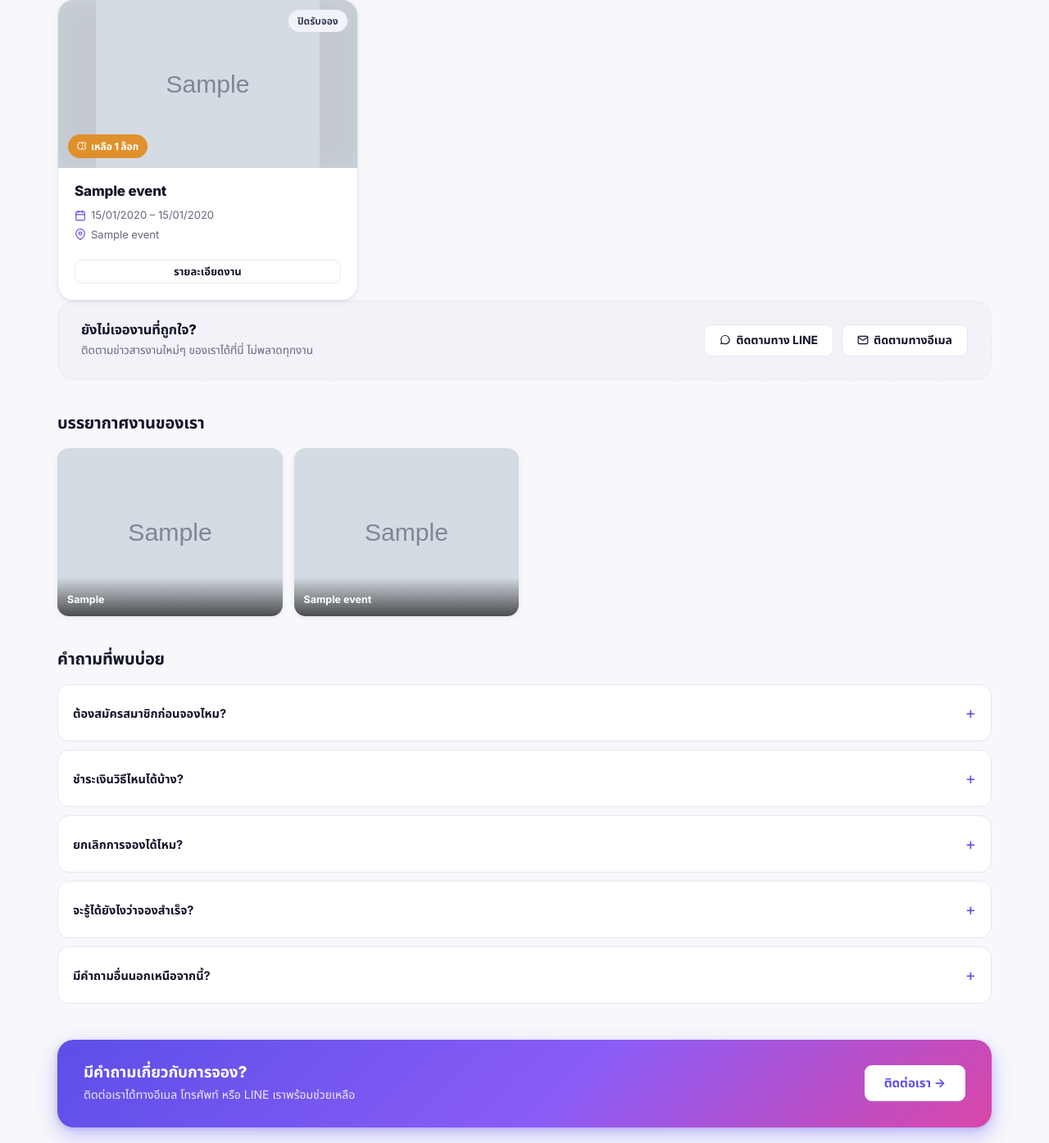
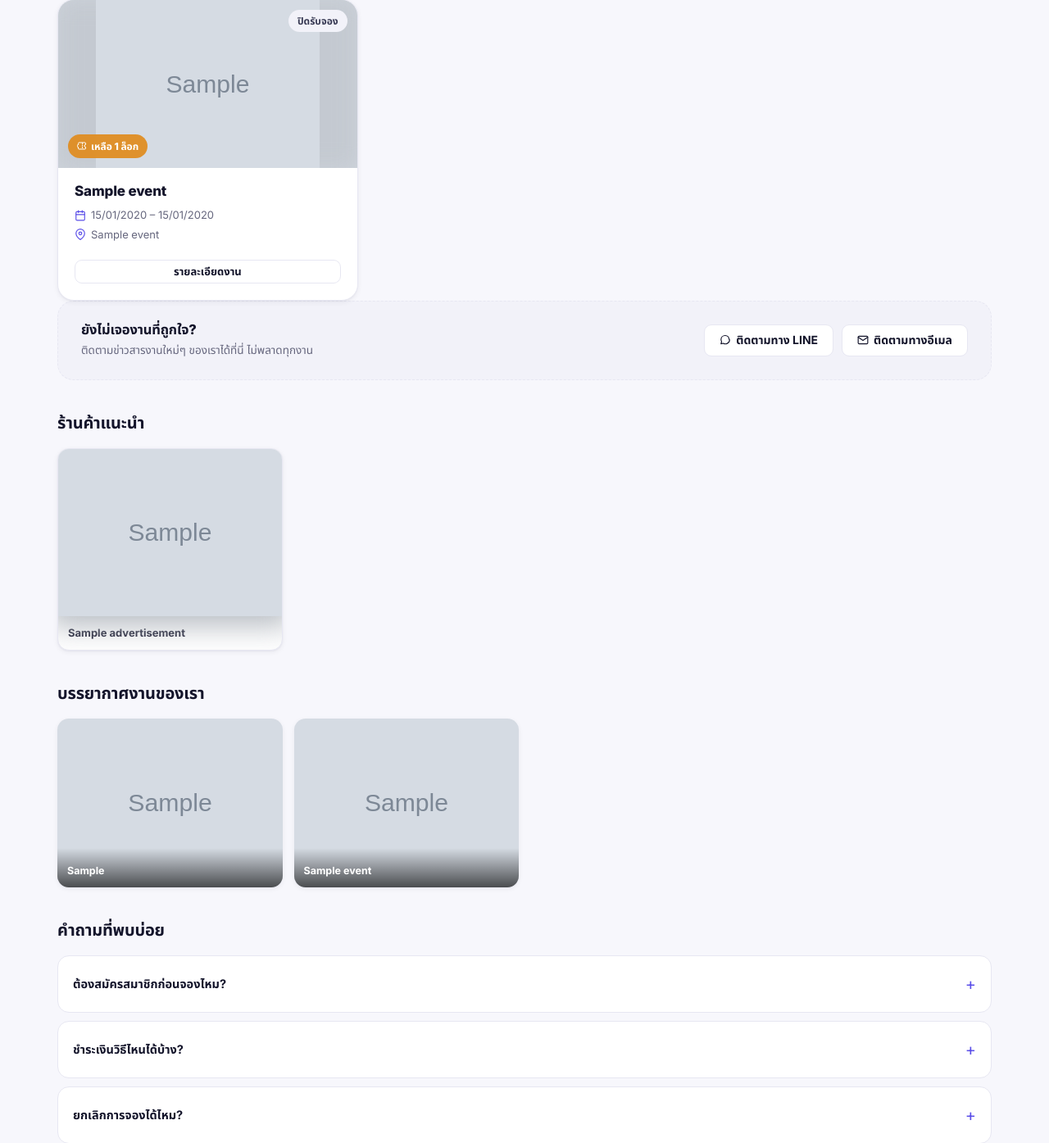
Before and after one commit to goldes1234-arch/wat-florida-dhammaram-market-, a PHP site: page / in a window 1280 px wide. Shown: the part 654-2049 px from the top of the page at 82% size. Run offline with PHP 8.4, Linux system fonts and the light colour scheme; tables that the repository leaves empty hold one stand-in row (values such as "Sample post"); grey boxes marked "Sample" are stand-in pictures.

Commit message:
Add admin-managed shop advertisements shown on the home and event pages
Lets admins promote local businesses/vendors that ask the temple to help
advertise them: upload a business name + image + optional link from
Settings, shown as a "featured shops" grid on the home page and every
event detail page. Images render uncropped (blurred-backdrop + object-fit
contain, same trick as the existing hero banner) so both portrait and
landscape ads look good without needing a fixed aspect ratio upload.

Co-Authored-By: Claude Sonnet 5 <noreply@anthropic.com>

```diff
--- a/app/Controllers/Public/EventController.php
+++ b/app/Controllers/Public/EventController.php
@@ -4,6 +4,7 @@ namespace App\Controllers\Public;
 
 use App\Core\Request;
 use App\Core\View;
+use App\Models\Advertisement;
 use App\Models\Event;
 use App\Models\EventContact;
 use App\Models\EventPhoto;
@@ -85,6 +86,7 @@ class EventController
             'maxCol' => $maxCol,
             'eventContacts' => EventContact::forEvent((int) $event['id']),
             'eventPhotos' => EventPhoto::forEvent((int) $event['id']),
+            'advertisements' => Advertisement::all(),
             'isSoldOut' => $isSoldOut,
             'waitlistCount' => $isSoldOut ? count(WaitlistEntry::notNotifiedForEvent((int) $event['id'])) : 0,
             'metaTitle' => $eventName,
--- a/app/Controllers/Public/HomeController.php
+++ b/app/Controllers/Public/HomeController.php
@@ -4,6 +4,7 @@ namespace App\Controllers\Public;
 
 use App\Core\Request;
 use App\Core\View;
+use App\Models\Advertisement;
 use App\Models\Booking;
 use App\Models\Event;
 use App\Models\GalleryPhoto;
@@ -47,6 +48,7 @@ class HomeController
             'gridEvents' => $gridEvents,
             'featuredEvent' => $featuredEvent,
             'galleryPhotos' => GalleryPhoto::all(),
+            'advertisements' => Advertisement::all(),
             'lotCounts' => $lotCounts,
             'statEventsCount' => count($events),
             'statAvailableLots' => array_sum(array_column($lotCounts, 'available')),
--- /dev/null
+++ b/app/Models/Advertisement.php
@@ -0,0 +1,36 @@
+<?php
+
+namespace App\Models;
+
+class Advertisement extends Model
+{
+    public static function all(): array
+    {
+        return self::db()->query('SELECT * FROM advertisements ORDER BY sort_order, id')->fetchAll();
+    }
+
+    public static function find(int $id): ?array
+    {
+        $stmt = self::db()->prepare('SELECT * FROM advertisements WHERE id = :id');
+        $stmt->execute(['id' => $id]);
+        return $stmt->fetch() ?: null;
+    }
+
+    public static function create(string $businessName, string $imagePath, ?string $linkUrl): int
+    {
+        $stmt = self::db()->prepare(
+            'INSERT INTO advertisements (business_name, image_path, link_url) VALUES (:business_name, :image_path, :link_url)'
+        );
+        $stmt->execute([
+            'business_name' => $businessName,
+            'image_path' => $imagePath,
+            'link_url' => $linkUrl ?: null,
+        ]);
+        return (int) self::db()->lastInsertId();
+    }
+
+    public static function delete(int $id): void
+    {
+        self::db()->prepare('DELETE FROM advertisements WHERE id = :id')->execute(['id' => $id]);
+    }
+}
--- a/assets/css/public.css
+++ b/assets/css/public.css
@@ -160,6 +160,29 @@
   color: #fff; font-size: 12.5px; font-weight: 700;
 }
 @media (max-width: 768px) { .event-gallery { grid-template-columns: repeat(2, 1fr); } }
+
+/* Featured shops / advertisements — same blurred-backdrop + object-fit:contain trick as
+   the event hero banner, so portrait and landscape ad images both display in full. */
+.ads-grid { display: grid; grid-template-columns: repeat(4, 1fr); gap: 14px; margin-bottom: 40px; }
+.ad-card {
+  display: block; text-decoration: none; color: inherit;
+  border-radius: var(--radius-md); overflow: hidden;
+  border: 1px solid var(--color-border); box-shadow: var(--shadow-sm);
+  background: #fff; transition: transform .15s ease, box-shadow .15s ease;
+}
+.ad-card:hover { text-decoration: none; transform: translateY(-2px); box-shadow: var(--shadow-md); }
+.ad-card-media {
+  position: relative; display: block; aspect-ratio: 4/3;
+  background-size: cover; background-position: center;
+}
+.ad-card-media::before {
+  content: ''; position: absolute; inset: -12px;
+  background: inherit; background-size: cover; background-position: center;
+  filter: blur(18px) brightness(.85);
+}
+.ad-card-media img { position: relative; z-index: 1; width: 100%; height: 100%; object-fit: contain; }
+.ad-card-name { display: block; padding: 10px 12px; font-size: 13px; font-weight: 700; }
+@media (max-width: 768px) { .ads-grid { grid-template-columns: repeat(2, 1fr); } }
 
 /* FAQ */
 .faq-section { margin-bottom: 40px; }
--- a/config/routes.php
+++ b/config/routes.php
@@ -102,6 +102,8 @@ $router->group(['middleware' => ['auth']], function ($router) {
             $router->post('/admin/settings/social-links/{id}/delete', [Admin\SettingsController::class, 'destroySocialLink']);
             $router->post('/admin/settings/gallery', [Admin\SettingsController::class, 'storeGalleryPhoto']);
             $router->post('/admin/settings/gallery/{id}/delete', [Admin\SettingsController::class, 'destroyGalleryPhoto']);
+            $router->post('/admin/settings/advertisements', [Admin\SettingsController::class, 'storeAdvertisement']);
+            $router->post('/admin/settings/advertisements/{id}/delete', [Admin\SettingsController::class, 'destroyAdvertisement']);
             $router->post('/admin/settings/test-email', [Admin\SettingsController::class, 'testEmail']);
 
             $router->get('/admin/activity-log', [Admin\ActivityLogController::class, 'index']);
--- a/resources/lang/th.php
+++ b/resources/lang/th.php
@@ -393,6 +393,17 @@ return [
     'settings.gallery_add_button' => 'เพิ่มรูปภาพ',
     'settings.gallery_photo_added' => 'เพิ่มรูปภาพเรียบร้อยแล้ว',
     'settings.gallery_photo_removed' => 'ลบรูปภาพเรียบร้อยแล้ว',
+    'settings.ads_section' => 'ร้านค้าแนะนำ / โฆษณาประชาสัมพันธ์',
+    'settings.ads_hint' => 'เพิ่มร้านค้าหรือผู้ประกอบการที่ต้องการให้วัดช่วยประชาสัมพันธ์ จะแสดงในหน้าแรกและหน้ารายละเอียดของทุกงาน',
+    'settings.ads_business_name' => 'ชื่อร้าน/กิจการ',
+    'settings.ads_link_url' => 'ลิงก์ (ไม่บังคับ)',
+    'settings.ads_link_url_hint' => 'เช่น ลิงก์ Facebook, LINE, เว็บไซต์ร้าน — คลิกที่โฆษณาแล้วจะเปิดลิงก์นี้',
+    'settings.ads_image' => 'รูปภาพโฆษณา',
+    'settings.ads_size_hint' => 'ใช้ได้ทั้งภาพแนวตั้งและแนวนอน ระบบจะแสดงภาพเต็มไม่ครอปให้อัตโนมัติ',
+    'settings.ads_add_button' => 'เพิ่มร้านค้า',
+    'settings.ads_added' => 'เพิ่มร้านค้าเรียบร้อยแล้ว',
+    'settings.ads_removed' => 'ลบร้านค้าเรียบร้อยแล้ว',
+    'settings.ads_invalid_link' => 'ลิงก์ไม่ถูกต้อง กรุณาใส่ลิงก์แบบเต็ม เช่น https://facebook.com/...',
     'settings.bank_info' => 'ข้อมูลรับชำระเงิน (โอนเงิน)',
     'settings.bank_name' => 'ธนาคาร',
     'settings.bank_account_name' => 'ชื่อบัญชี',
@@ -466,6 +477,7 @@ return [
     'public.contact_banner_text' => 'ติดต่อเราได้ทางอีเมล โทรศัพท์ หรือ LINE เราพร้อมช่วยเหลือ',
     'public.contact_banner_button' => 'ติดต่อเรา →',
     'public.gallery_title' => 'บรรยากาศงานของเรา',
+    'public.ads_section_title' => 'ร้านค้าแนะนำ',
     'public.faq_title' => 'คำถามที่พบบ่อย',
     'public.faq_q1' => 'ต้องสมัครสมาชิกก่อนจองไหม?',
     'public.faq_a1' => 'ไม่ต้องครับ กรอกชื่อและเบอร์โทรตอนจองได้เลย ไม่ต้องสร้างบัญชีผู้ใช้ใดๆ',
--- /dev/null
+++ b/resources/views/partials/ads_section.php
@@ -0,0 +1,17 @@
+<?php
+/** @var array $advertisements */
+?>
+<?php if ($advertisements): ?>
+  <h2 class="section-title"><?= __('public.ads_section_title') ?></h2>
+  <div class="ads-grid">
+    <?php foreach ($advertisements as $ad): ?>
+      <?php $tag = $ad['link_url'] ? 'a' : 'div'; ?>
+      <<?= $tag ?> <?= $ad['link_url'] ? 'href="' . e($ad['link_url']) . '" target="_blank" rel="noopener"' : '' ?> class="ad-card">
+        <span class="ad-card-media" style="background-image:url('<?= upload_url($ad['image_path']) ?>')">
+          <img src="<?= upload_url($ad['image_path']) ?>" alt="<?= e($ad['business_name']) ?>" loading="lazy">
+        </span>
+        <span class="ad-card-name"><?= e($ad['business_name']) ?></span>
+      </<?= $tag ?>>
+    <?php endforeach; ?>
+  </div>
+<?php endif; ?>
--- a/resources/views/public/events/show.php
+++ b/resources/views/public/events/show.php
@@ -228,3 +228,5 @@ if (\App\Core\Lang::locale() === 'en') {
     <?php endif; ?>
   </div>
 </div>
+
+<?= partial('ads_section', ['advertisements' => $advertisements]) ?>
--- a/resources/views/public/home/index.php
+++ b/resources/views/public/home/index.php
@@ -156,6 +156,8 @@ $heroBannerUrl = !empty($settings['hero_banner_image']) ? upload_url($settings['
   </div>
 <?php endif; ?>
 
+<?= partial('ads_section', ['advertisements' => $advertisements]) ?>
+
 <?php
 $galleryItems = [];
 foreach ($galleryPhotos as $gp) {
```
Also changed, not shown: app/Controllers/Admin/SettingsController.php (+41 -0 lines), database/schema.sql (+12 -0 lines), database/upgrades/2026_09_advertisements.sql (added, +12 -0 lines), resources/lang/en.php (+12 -0 lines), resources/views/admin/settings/edit.php (+44 -0 lines).
